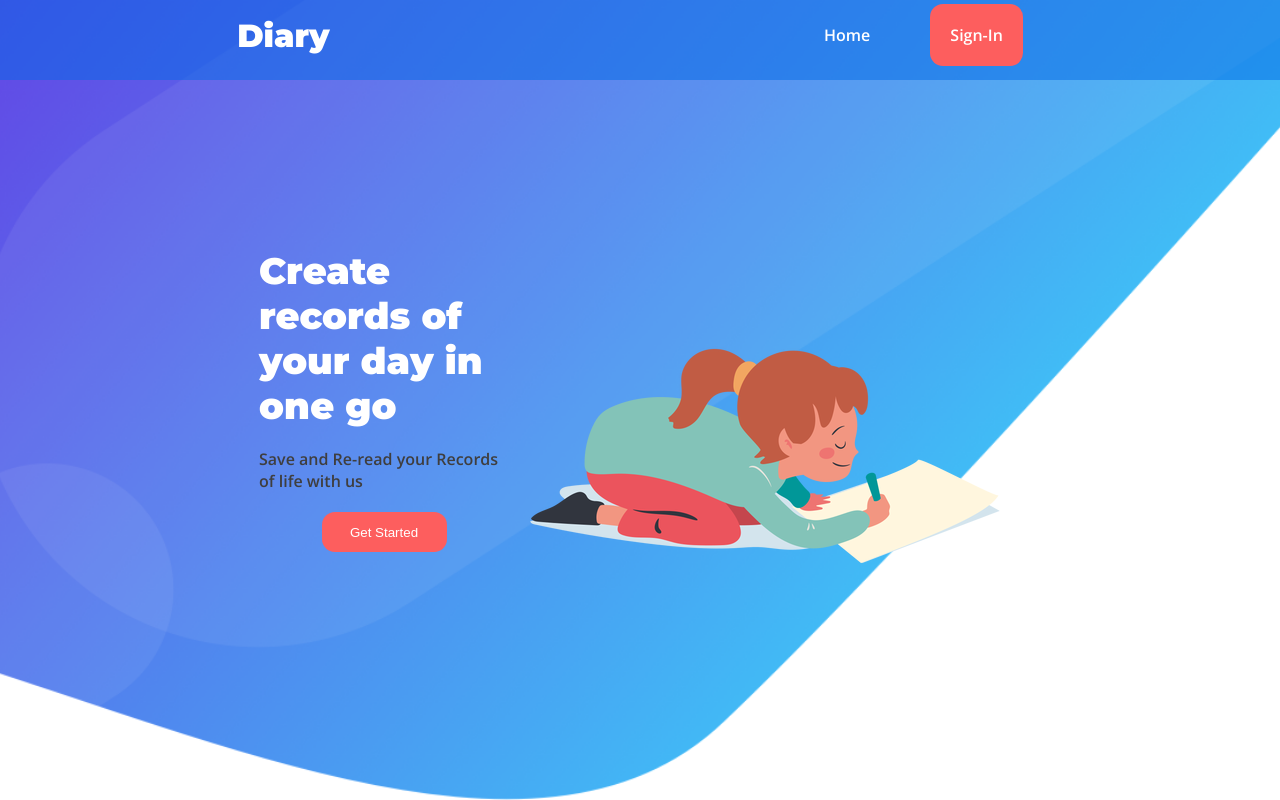
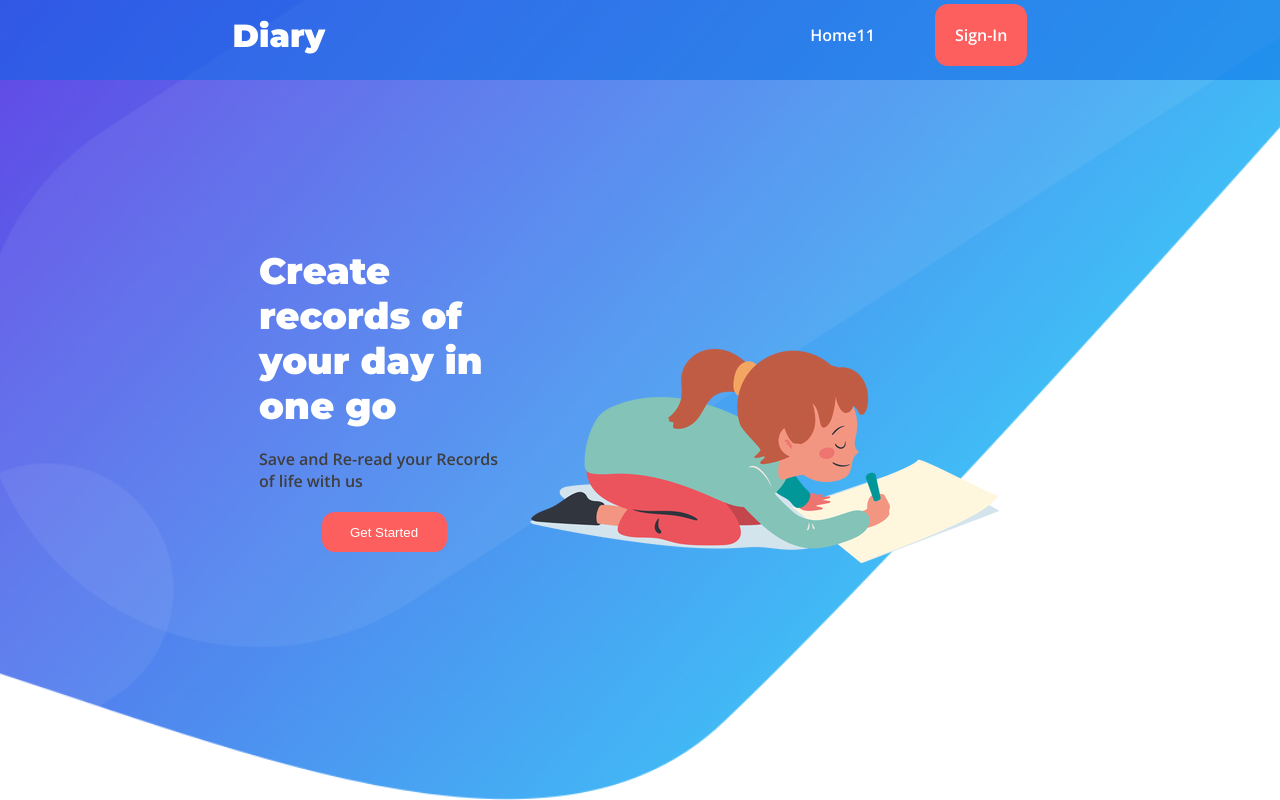
Before and after one commit to YuTakaki/diary-App, a React (Create React App) app in the folder client/: page /#/home-page in a window 1280 px wide. Built offline with nearby package versions, Linux system fonts and the light colour scheme.

Commit message:
project finish to be put in portfolio 5

```diff
--- a/client/src/components/nav/signedOutLinks.js
+++ b/client/src/components/nav/signedOutLinks.js
@@ -8,7 +8,7 @@ import {toggleNavBar} from '../functions/methods';
 const SignedOutLinks = (props) => {
     return (
         <ul className='nav'>
-            <Link to='/home-page' onClick={toggleNavBar}><li>Home</li></Link>
+            <Link to='/home-page' onClick={toggleNavBar}><li>Home11</li></Link>
             <li className='signinBtn' onClick={() => {
                 toggleNavBar();
                 setTimeout(()=> {
```
